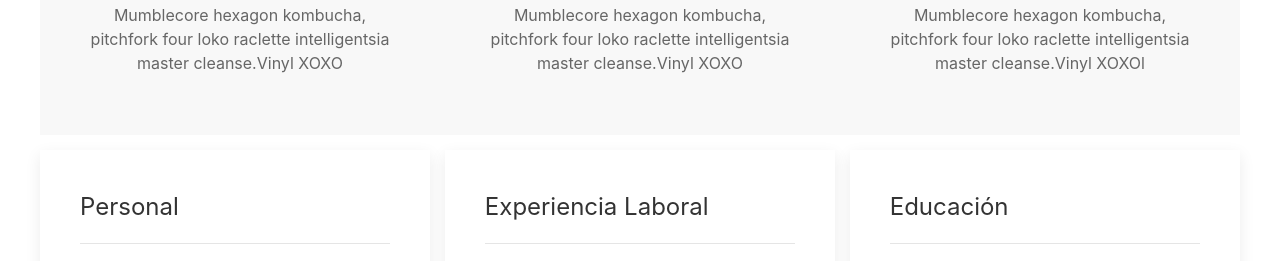
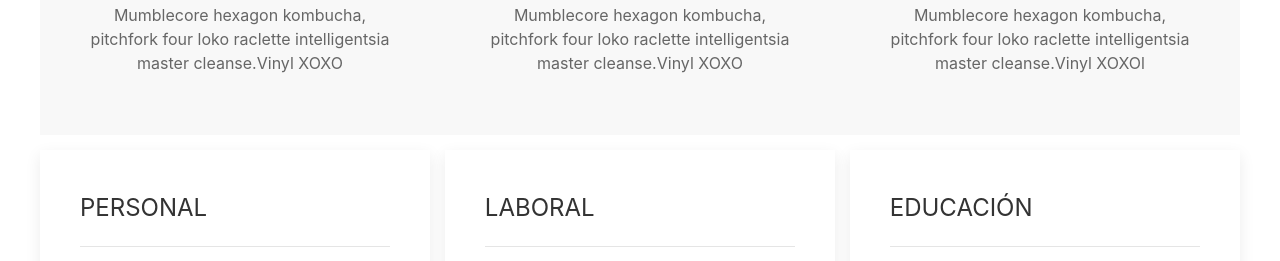
Before and after one commit to ideoeduardo/ideoeduardo.github.io, a plain HTML site: page index.html in a window 1280 px wide. Shown: the part 496-757 px from the top of the page. Drawn offline with nearby package versions, Linux system fonts and the light colour scheme.

Commit message:
Update index.html

```diff
--- a/index.html
+++ b/index.html
@@ -80,7 +80,7 @@
 
 
     <div>
-    <h3 class="uk-card-title">Personal</h3>
+    <h3 class="uk-card-title uk-text-large">PERSONAL</h3>
      <hr>
         <ul class="uk-list">
             <li><span class="uk-margin-small-right" uk-icon="user"></span> </h2>Eduardo Diaz Napierala</h2></li>
@@ -113,7 +113,7 @@ eduardonapierala@gmail.com
 
 
 
-            <h3 class="uk-card-title">Experiencia Laboral</h3>
+            <h3 class="uk-card-title uk-text-large">LABORAL</h3>
       <hr>
             <h3>RORI</h3>
             <p>2022 - Present</p>
@@ -159,7 +159,7 @@ eduardonapierala@gmail.com
 
 
 
-    <h3 class="uk-card-title">Educación</h3>
+    <h3 class="uk-card-title uk-text-large">EDUCACIÓN</h3>
      <hr>
 <div class="uk-height-medium uk-flex uk-flex-center uk-flex-middle uk-background-cover uk-light" data-src="CUMT.webp" uk-img>
 </div>
```
